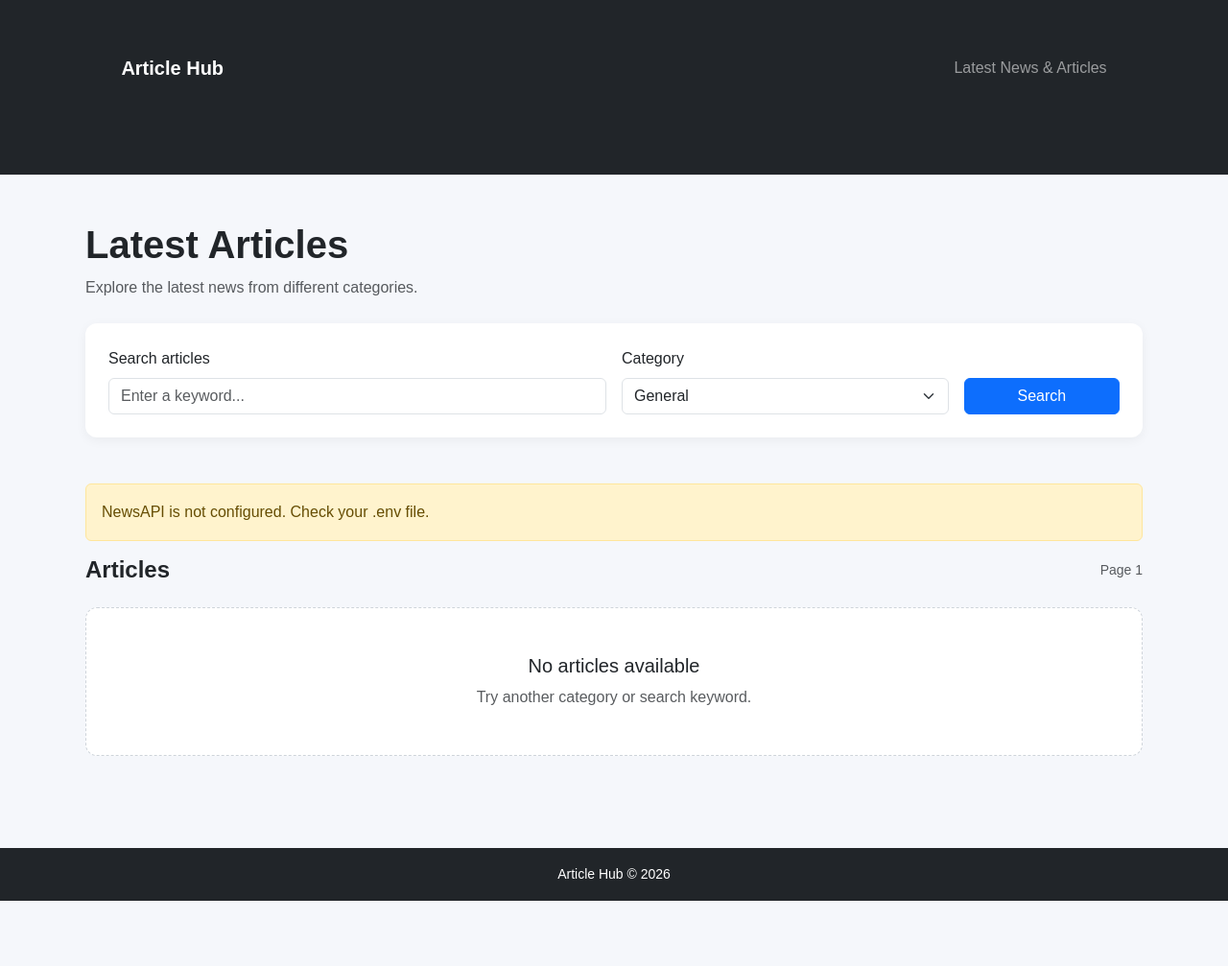
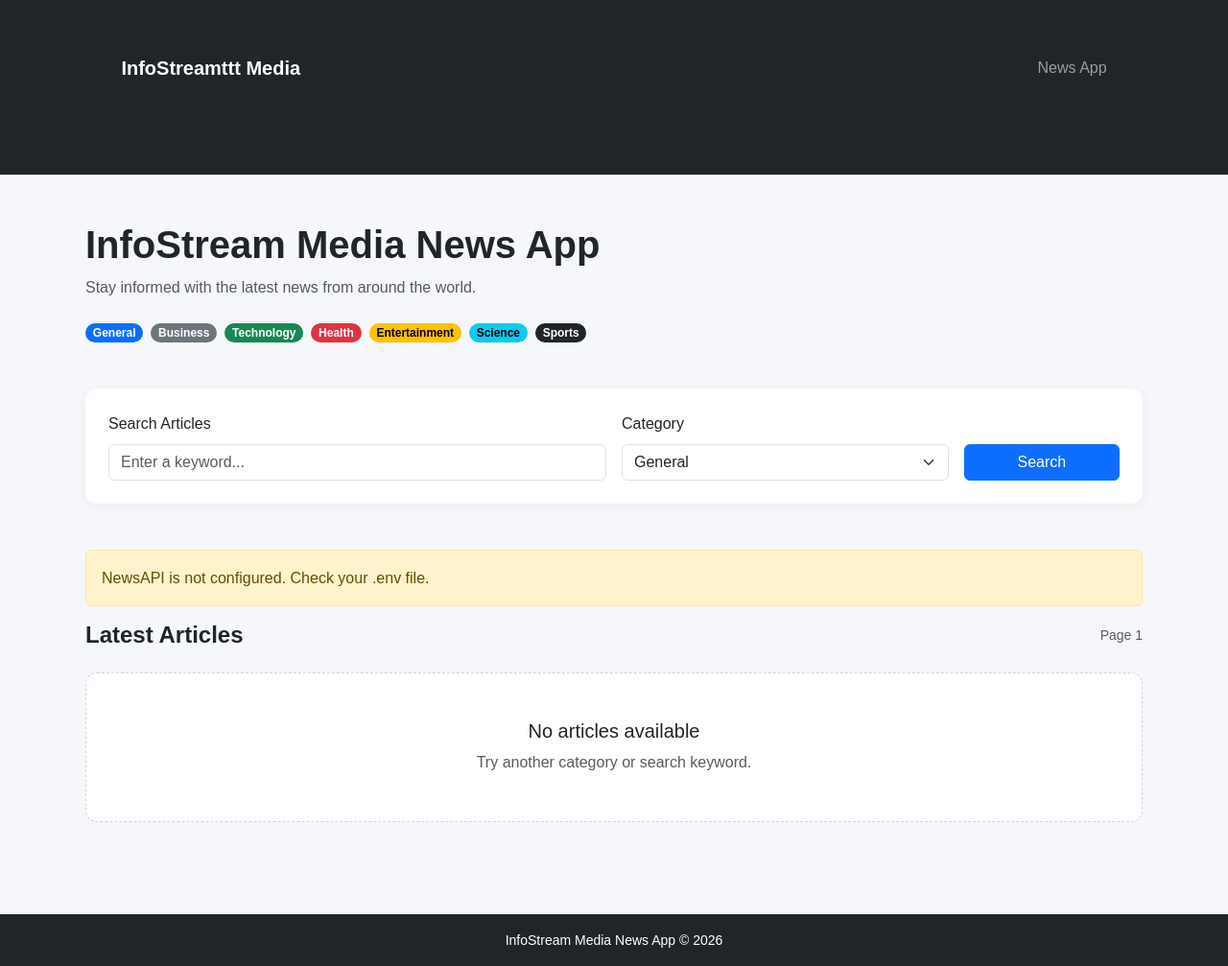
Before and after one commit to farahsn37/article_app, a Flask app: page / in a window 1280 px wide. Shown: the whole page at 96% size. Before the commit the page ends 939 px from the top, so only its background shows below. Run offline with Flask 3, Linux system fonts and the light colour scheme.

Commit message:
update main page

```diff
--- a/templates/index.html
+++ b/templates/index.html
@@ -1,11 +1,10 @@
-
 <!DOCTYPE html>
 <html lang="en">
 <head>
     <meta charset="UTF-8">
     <meta name="viewport" content="width=device-width, initial-scale=1.0">
 
-    <title>Article Hub | Latest News</title>
+    <title>InfoStream Media News App</title>
 
     <!-- Bootstrap 5 CSS -->
     <link
@@ -13,7 +12,7 @@
         rel="stylesheet"
     >
 
-    <!-- Your custom stylesheet -->
+    <!-- Custom CSS -->
     <link
         rel="stylesheet"
         href="{{ url_for('static', filename='style.css') }}"
@@ -21,36 +20,76 @@
 </head>
 
 <body>
-    <!-- Navigation bar -->
+
+    <!-- Navigation Bar -->
     <nav class="navbar navbar-expand-lg navbar-dark bg-dark">
         <div class="container">
             <a class="navbar-brand fw-bold" href="/">
-                Article Hub
+                InfoStreamttt Media
             </a>
 
             <span class="navbar-text">
-                Latest News & Articles
+                News App
             </span>
         </div>
     </nav>
 
     <main class="container py-5">
 
-        <!-- Page heading -->
-        <section class="mb-4">
-            <h1 class="fw-bold">Latest Articles</h1>
-            <p class="text-muted">
-                Explore the latest news from different categories.
+        <!-- Application Title and Topic Badges -->
+        <section class="mb-5">
+
+            <h1 class="fw-bold mb-2">
+                InfoStream Media News App
+            </h1>
+
+            <p class="text-muted mb-4">
+                Stay informed with the latest news from around the world.
             </p>
+
+            <!-- Topic Badges: Visual Only -->
+            <div class="topic-badges d-flex flex-wrap gap-2">
+
+                <span class="badge rounded-pill text-bg-primary">
+                    General
+                </span>
+
+                <span class="badge rounded-pill text-bg-secondary">
+                    Business
+                </span>
+
+                <span class="badge rounded-pill text-bg-success">
+                    Technology
+                </span>
+
+                <span class="badge rounded-pill text-bg-danger">
+                    Health
+                </span>
+
+                <span class="badge rounded-pill text-bg-warning">
+                    Entertainment
+                </span>
+
+                <span class="badge rounded-pill text-bg-info">
+                    Science
+                </span>
+
+                <span class="badge rounded-pill text-bg-dark">
+                    Sports
+                </span>
+
+            </div>
+
         </section>
 
-        <!-- Search and category filters -->
+        <!-- Search and Category Filters -->
         <section class="filter-container mb-5">
+
             <form method="GET" action="/" class="row g-3">
 
                 <div class="col-12 col-md-6">
                     <label for="query" class="form-label">
-                        Search articles
+                        Search Articles
                     </label>
 
                     <input
@@ -104,42 +143,45 @@
                 </div>
 
             </form>
+
         </section>
 
-        <!-- Error message -->
+        <!-- Error Message -->
         {% if error %}
             <div class="alert alert-warning" role="alert">
                 {{ error }}
             </div>
         {% endif %}
 
-        <!-- Main articles container -->
+        <!-- Main Articles Container -->
         <section class="articles-container">
 
             <div class="d-flex justify-content-between
                         align-items-center mb-4">
-                <h2 class="h4 fw-bold mb-0">Articles</h2>
+
+                <h2 class="h4 fw-bold mb-0">
+                    Latest Articles
+                </h2>
 
                 <span class="text-muted small">
                     Page {{ page | default(1) }}
                 </span>
+
             </div>
 
             {% if articles %}
 
-                <!--
-                    One column on small screens.
-                    Two columns on medium and larger screens.
-                    Four cards create two rows on desktop.
-                -->
+                <!-- Two Columns on Medium and Larger Screens -->
                 <div class="row row-cols-1 row-cols-md-2 g-4">
 
                     {% for article in articles %}
+
                         <div class="col">
 
                             <article class="card article-card h-100">
 
                                 {% if article.image %}
+
                                     <img
                                         src="{{ article.image }}"
                                         class="card-img-top article-image"
@@ -147,21 +189,25 @@
                                         loading="lazy"
                                         onerror="this.style.display='none'"
                                     >
+
                                 {% else %}
+
                                     <div class="article-image-placeholder
                                                 d-flex align-items-center
                                                 justify-content-center">
+
                                         <span class="text-muted">
                                             No image available
                                         </span>
+
                                     </div>
+
                                 {% endif %}
 
                                 <div class="card-body d-flex flex-column">
 
                                     <div class="mb-2">
-                                        <span class="badge
-                                                     text-bg-primary">
+                                        <span class="badge text-bg-primary">
                                             {{ article.category }}
                                         </span>
                                     </div>
@@ -170,12 +216,12 @@
                                         {{ article.title }}
                                     </h3>
 
-                                    <p class="card-text text-muted
-                                              article-summary">
+                                    <p class="card-text text-muted article-summary">
                                         {{ article.summary }}
                                     </p>
 
                                     <div class="article-meta mt-auto">
+
                                         <p class="small text-muted mb-3">
                                             Source: {{ article.source }}
                                             <br>
@@ -184,20 +230,22 @@
 
                                         <a
                                             href="{{ article.url }}"
-                                            class="btn btn-outline-primary
-                                                   read-more-btn"
+                                            class="btn btn-outline-primary read-more-btn"
                                             target="_blank"
                                             rel="noopener noreferrer"
                                         >
                                             Read Article
                                             <span aria-hidden="true">→</span>
                                         </a>
+
                                     </div>
 
                                 </div>
+
                             </article>
 
                         </div>
+
                     {% endfor %}
 
                 </div>
@@ -205,10 +253,15 @@
             {% else %}
 
                 <div class="empty-state text-center py-5">
-                    <h3 class="h5">No articles available</h3>
+
+                    <h3 class="h5">
+                        No articles available
+                    </h3>
+
                     <p class="text-muted mb-0">
                         Try another category or search keyword.
                     </p>
+
                 </div>
 
             {% endif %}
@@ -217,12 +270,14 @@
 
         <!-- Pagination -->
         {% if total_pages | default(1) > 1 %}
+
             <nav class="mt-5" aria-label="Article pagination">
 
                 <ul class="pagination justify-content-center">
 
                     <li class="page-item
                         {% if page <= 1 %}disabled{% endif %}">
+
                         <a
                             class="page-link"
                             href="{{ url_for(
@@ -234,9 +289,11 @@
                         >
                             Previous
                         </a>
+
                     </li>
 
                     {% for page_number in range(1, total_pages + 1) %}
+
                         <li class="page-item
                             {% if page_number == page %}active{% endif %}">
 
@@ -251,11 +308,14 @@
                             >
                                 {{ page_number }}
                             </a>
+
                         </li>
+
                     {% endfor %}
 
                     <li class="page-item
                         {% if page >= total_pages %}disabled{% endif %}">
+
                         <a
                             class="page-link"
                             href="{{ url_for(
@@ -267,23 +327,30 @@
                         >
                             Next
                         </a>
+
                     </li>
 
                 </ul>
+
             </nav>
+
         {% endif %}
 
     </main>
 
+    <!-- Footer -->
     <footer class="bg-dark text-white text-center py-3 mt-5">
+
         <p class="mb-0 small">
-            Article Hub &copy; 2026
+            InfoStream Media News App &copy; 2026
         </p>
+
     </footer>
 
     <!-- Bootstrap JavaScript -->
     <script
         src="https://cdn.jsdelivr.net/npm/bootstrap@5.3.3/dist/js/bootstrap.bundle.min.js">
     </script>
+
 </body>
 </html>
```
